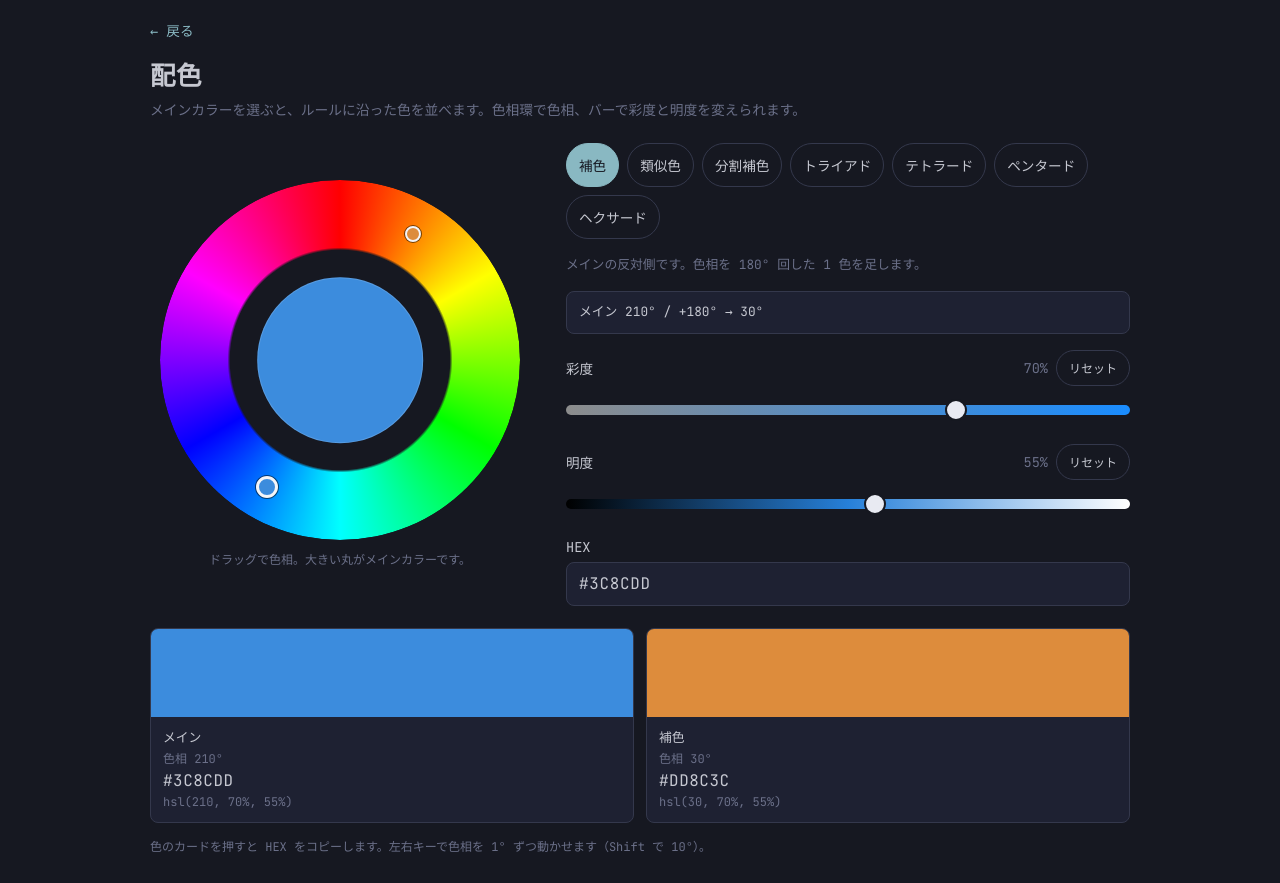
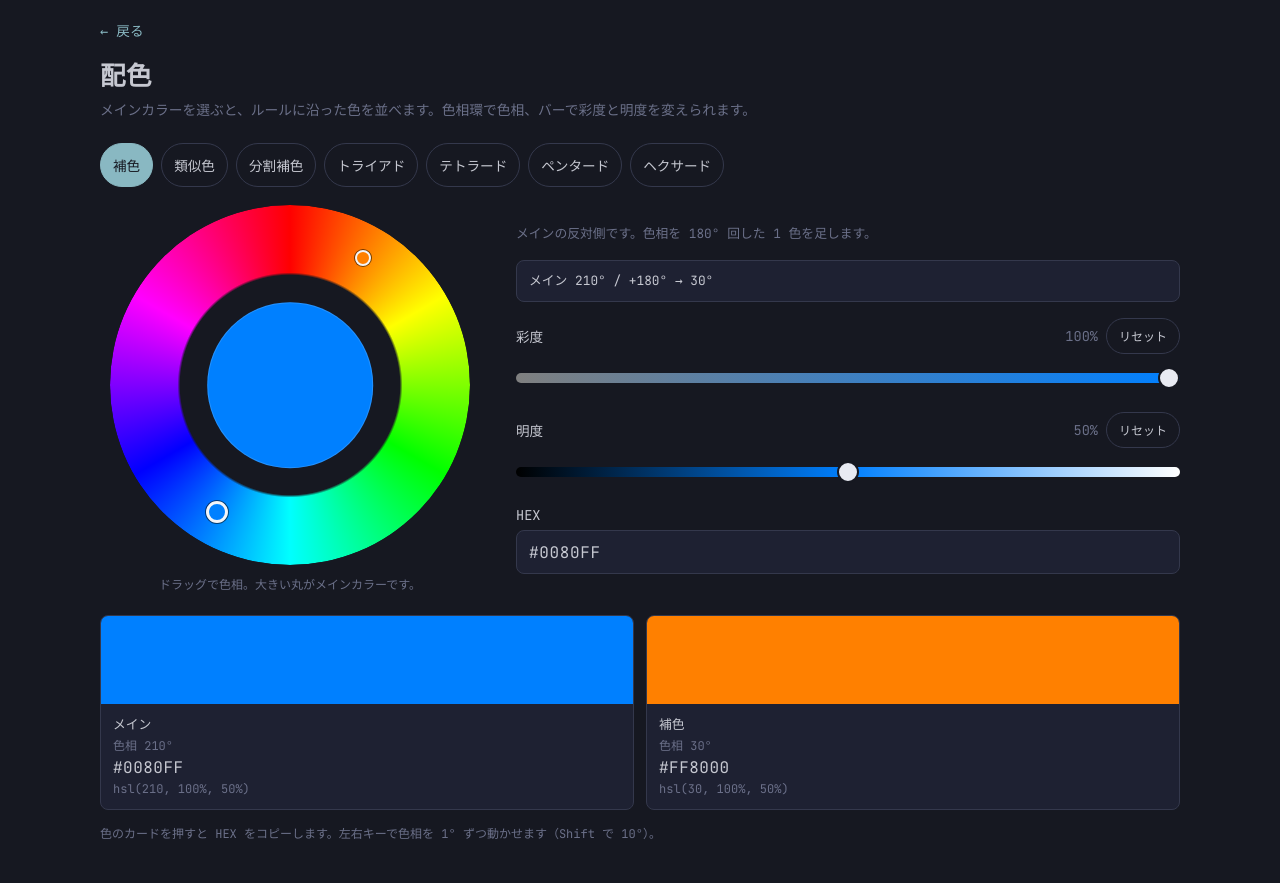
Before and after one commit to r67018/r67018.github.io, a plain HTML site: page color/index.html in a window 1280 px wide. Drawn offline with Linux system fonts and the light colour scheme.

Commit message:
Start from pure color and even out the palette layout
Saturation and lightness now begin at 100% and 50%, and the reset buttons return to those values. On a desktop width every scheme button stays on one line, and swatches use a column count that divides the palette evenly.

Co-authored-by: Ryosei Goto <r67018@users.noreply.github.com>

```diff
--- a/color/app.js
+++ b/color/app.js
@@ -1,6 +1,6 @@
 // 配色の色相差。テトラードは 90° の正方形、ペンタードは 72° の正五角形、ヘクサードは 60° の正六角形。
-const INITIAL_SAT = 70;
-const INITIAL_LIT = 55;
+const INITIAL_SAT = 100;
+const INITIAL_LIT = 50;
 
 const SCHEMES = {
   complementary: {
@@ -146,6 +146,7 @@ function renderMarkers(colors) {
 }
 
 function renderSwatches(colors) {
+  swatches.dataset.count = String(colors.length);
   swatches.replaceChildren();
   colors.forEach((color) => {
     const li = document.createElement("li");
--- a/color/index.html
+++ b/color/index.html
@@ -26,6 +26,16 @@
     <h1>配色</h1>
     <p class="lead">メインカラーを選ぶと、ルールに沿った色を並べます。色相環で色相、バーで彩度と明度を変えられます。</p>
 
+    <div id="schemes" class="schemes" role="radiogroup" aria-label="配色の種類">
+      <button type="button" role="radio" data-scheme="complementary" aria-checked="true">補色</button>
+      <button type="button" role="radio" data-scheme="analogous" aria-checked="false">類似色</button>
+      <button type="button" role="radio" data-scheme="split" aria-checked="false">分割補色</button>
+      <button type="button" role="radio" data-scheme="triad" aria-checked="false">トライアド</button>
+      <button type="button" role="radio" data-scheme="tetrad" aria-checked="false">テトラード</button>
+      <button type="button" role="radio" data-scheme="pentad" aria-checked="false">ペンタード</button>
+      <button type="button" role="radio" data-scheme="hexad" aria-checked="false">ヘクサード</button>
+    </div>
+
     <div class="layout">
       <div class="wheel-col">
         <div
@@ -46,15 +56,6 @@
       </div>
 
       <div class="controls">
-        <div id="schemes" class="schemes" role="radiogroup" aria-label="配色の種類">
-          <button type="button" role="radio" data-scheme="complementary" aria-checked="true">補色</button>
-          <button type="button" role="radio" data-scheme="analogous" aria-checked="false">類似色</button>
-          <button type="button" role="radio" data-scheme="split" aria-checked="false">分割補色</button>
-          <button type="button" role="radio" data-scheme="triad" aria-checked="false">トライアド</button>
-          <button type="button" role="radio" data-scheme="tetrad" aria-checked="false">テトラード</button>
-          <button type="button" role="radio" data-scheme="pentad" aria-checked="false">ペンタード</button>
-          <button type="button" role="radio" data-scheme="hexad" aria-checked="false">ヘクサード</button>
-        </div>
         <p id="scheme-note" class="note"></p>
         <p id="angle-readout" class="readout"></p>
 
@@ -62,32 +63,34 @@
           <div class="slider-label">
             <label for="sat">彩度</label>
             <span class="slider-meta">
-              <span id="sat-val">70%</span>
+              <span id="sat-val">100%</span>
               <button type="button" id="sat-reset">リセット</button>
             </span>
           </div>
-          <input id="sat" type="range" min="0" max="100" step="1" value="70" aria-label="彩度">
+          <input id="sat" type="range" min="0" max="100" step="1" value="100" aria-label="彩度">
         </div>
 
         <div class="slider">
           <div class="slider-label">
             <label for="lit">明度</label>
             <span class="slider-meta">
-              <span id="lit-val">55%</span>
+              <span id="lit-val">50%</span>
               <button type="button" id="lit-reset">リセット</button>
             </span>
           </div>
-          <input id="lit" type="range" min="0" max="100" step="1" value="55" aria-label="明度">
+          <input id="lit" type="range" min="0" max="100" step="1" value="50" aria-label="明度">
         </div>
 
         <label class="hex-field" for="hex">
           HEX
-          <input id="hex" type="text" inputmode="text" spellcheck="false" autocomplete="off" autocapitalize="off" autocorrect="off" maxlength="7" value="#3C8CDD" aria-describedby="hex-hint">
+          <input id="hex" type="text" inputmode="text" spellcheck="false" autocomplete="off" autocapitalize="off" autocorrect="off" maxlength="7" value="#0080FF" aria-describedby="hex-hint">
         </label>
       </div>
     </div>
 
-    <ul id="swatches" class="swatches"></ul>
+    <div class="swatch-frame">
+      <ul id="swatches" class="swatches"></ul>
+    </div>
     <p id="hex-hint" class="hint">色のカードを押すと HEX をコピーします。左右キーで色相を 1° ずつ動かせます（Shift で 10°）。</p>
   </div>
 
--- a/color/style.css
+++ b/color/style.css
@@ -40,7 +40,7 @@ a {
 }
 
 .page {
-  max-width: 980px;
+  max-width: 1080px;
   margin: 0 auto;
 }
 
@@ -161,6 +161,13 @@ h1 {
   display: flex;
   flex-wrap: wrap;
   gap: 8px;
+  margin-bottom: 18px;
+}
+
+@media (min-width: 761px) {
+  .schemes {
+    flex-wrap: nowrap;
+  }
 }
 
 .schemes button {
@@ -330,13 +337,50 @@ input[type="range"]::-moz-range-thumb {
   border-color: var(--danger);
 }
 
+.swatch-frame {
+  container-type: inline-size;
+  margin-top: 22px;
+}
+
 .swatches {
   display: grid;
-  grid-template-columns: repeat(auto-fit, minmax(min(160px, 100%), 1fr));
+  grid-template-columns: minmax(0, 1fr);
   gap: 12px;
-  margin: 22px 0 0;
+  margin: 0;
   padding: 0;
   list-style: none;
+}
+
+/* 枚数で割り切れる列数だけ使う。1枚だけ次の行に残さない。 */
+@container (min-width: 280px) {
+  .swatches[data-count="2"],
+  .swatches[data-count="4"],
+  .swatches[data-count="6"] {
+    grid-template-columns: repeat(2, minmax(0, 1fr));
+  }
+}
+
+@container (min-width: 330px) {
+  .swatches[data-count="3"],
+  .swatches[data-count="6"] {
+    grid-template-columns: repeat(3, minmax(0, 1fr));
+  }
+}
+
+@container (min-width: 640px) {
+  .swatches[data-count="4"] {
+    grid-template-columns: repeat(4, minmax(0, 1fr));
+  }
+
+  .swatches[data-count="5"] {
+    grid-template-columns: repeat(5, minmax(0, 1fr));
+  }
+}
+
+@container (min-width: 900px) {
+  .swatches[data-count="6"] {
+    grid-template-columns: repeat(6, minmax(0, 1fr));
+  }
 }
 
 .swatch {
@@ -386,6 +430,7 @@ input[type="range"]::-moz-range-thumb {
   color: var(--muted);
   font-size: 0.75rem;
   font-variant-numeric: tabular-nums;
+  overflow-wrap: anywhere;
 }
 
 .code {
```
